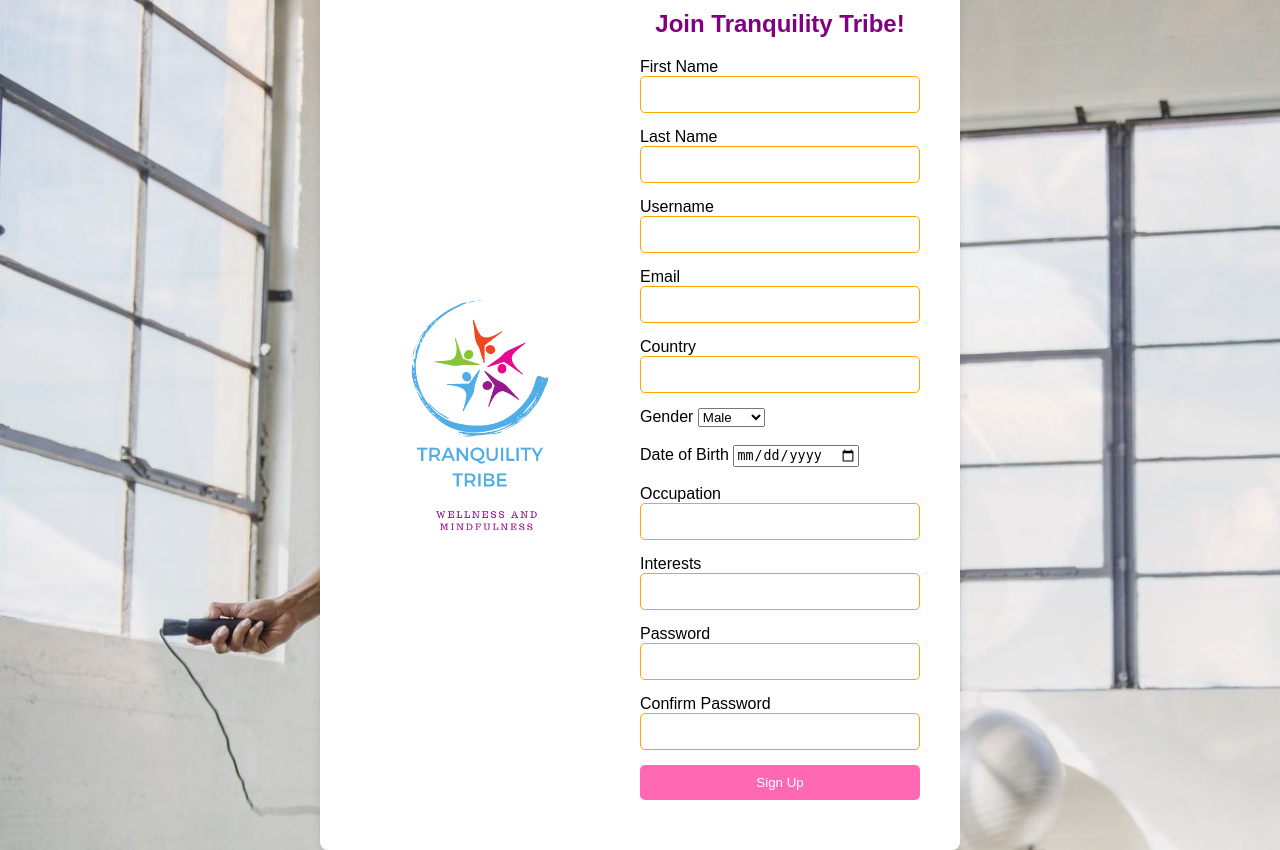
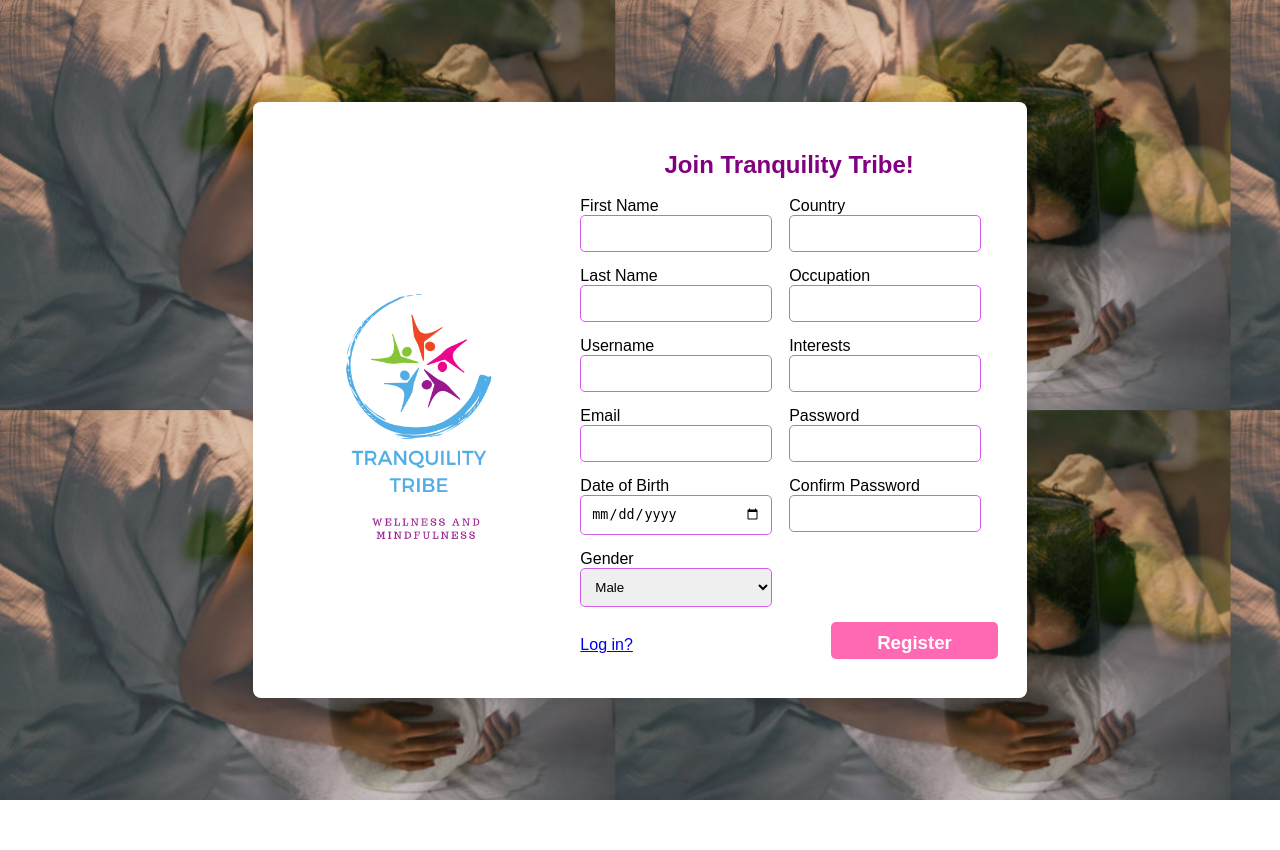
Before and after one commit to PapaYaw-Boampong/Tranquility-Tribe-Team-Project, a PHP site: page /view/registerView.php in a window 1280 px wide. After the commit the page ends 800 px from the top, so only its background shows below. Run offline with PHP 8.4, Linux system fonts and the light colour scheme.

Commit message:
updated all my files

```diff
--- a/css/registerCSS.css
+++ b/css/registerCSS.css
@@ -7,7 +7,7 @@
     align-items: center;
     height: 100vh;
     background-color: #f0f0f0;
-    animation: changeBackground 10s infinite; /* Apply the animation */
+    animation: changeBackground 18s infinite; /* Apply the animation */
 }
 
 .container {
@@ -19,8 +19,8 @@
     box-shadow: 0 0 10px rgba(0, 0, 0, 0.1);
     overflow: hidden;
     width: 80%;
-    max-width: 600px;
-    padding: 20px; /* Add padding to create space around the items */
+    max-width: 740px;
+    padding: 17px; /* Add padding to create space around the items */
 }
 
 .image {
@@ -34,51 +34,81 @@
 }
 
 .form {
-    flex: 1;
-    padding: 20px;
+    flex: 1.4;
+    padding: 12px;
     position: relative;
 }
 
+.form-content{
+    display: flex;
+    justify-content: space-between;
+}
+
+
 .form h2 {
-    margin-bottom: 20px;
+    margin-bottom: 18px;
     text-align: center;
     color: #800080; /* Purple header text */
 }
 
 .form input[type="email"],
 .form input[type="text"],
-.form input[type="password"] {
-    width: 100%;
+.form input[type="password"],
+.form input[type="date"],
+.form select[name="gender"] {
+    width: 92%;
     padding: 10px;
     margin-bottom: 15px;
-    border: 1px solid #ffa500; /* Orange border */
+    border: 1px solid #d65deb; /* Purple border */
     border-radius: 5px;
     box-sizing: border-box;
 }
 
-.form input[type="submit"] {
-    width: 100%;
+.form button[type="submit"] {
+    width: 40%;
     padding: 10px;
     border: none;
     border-radius: 5px;
     background-color: #ff69b4; /* Pink button background */
     color: #fff;
+    font-weight: bold;
+    font-size: 14pt;
     cursor: pointer;
     margin-bottom: 10px;
+
+    height: 37px;
+
 }
 
-.form input[type="submit"]:hover {
-    background-color: #0000ff; /* Blue button background on hover */
+.form .reg-other{
+    display: flex;
+    justify-content: space-between;
+    flex-direction: column;
+
 }
 
-.form .forgot-password {
-    text-align: center;
-    margin-top: 10px;
+.to-login{
+    display: flex;
+    align-items: center;
 }
 
-.form .forgot-password a {
-    color: #0000ff; /* Blue link color */
-    text-decoration: none;
+
+.form button[type="submit"]:hover {
+    background-color: #363678; /* Blue button background on hover */
+}
+
+
+.register-actions{
+    display: flex;
+    justify-content:
+    space-between;
+}
+.first-col{
+    flex: 1;
+}
+
+.second-col{
+    flex: 1;
 }
 
 @keyframes changeBackground {
--- a/view/loginView.php
+++ b/view/loginView.php
@@ -1,3 +1,6 @@
+<!-- Login Page:
+For returning users, provide a login form where they can enter their registered email address/username and
+password to access their account.-->
 <!DOCTYPE html>
 <html lang="en">
 <head>
@@ -25,6 +28,9 @@
       <input type="password" id="password" name="password" required>
       <input type="submit" value="SIGN IN">
     </form>
+    <div class="register">
+      <a href="../view/registerView.php">Join us</a>
+    </div>
   </div>
 </div>
 
--- a/view/registerView.php
+++ b/view/registerView.php
@@ -1,3 +1,6 @@
+<!-- Register Page:
+Allow users to sign up for an account by providing their username, full name, country, gender, date of birth,
+occupation, interests, email address and creating a password.-->
 <!DOCTYPE html>
 <html lang="en">
 
@@ -5,7 +8,7 @@
     <meta charset="UTF-8">
     <meta name="viewport" content="width=device-width, initial-scale=1.0">
     <link rel="stylesheet" href="../css/registerCSS.css">
-    <title>Account  Registration</title>
+    <title>Account Registration</title>
 </head>
 
 <body>
@@ -16,7 +19,11 @@
         </div>
         <div class="form">
             <h2>Join Tranquility Tribe!</h2>
-            <form action="#" method="post" id="registerForm">
+            <form action="../actions/register_user_action.php" method="post" id="registerForm">
+
+                <div class="form-content">
+
+                    <div class="first-col">
                         <label for="fname">First Name</label>
                         <input type="text" id="fname" name="fname" required>
 
@@ -28,22 +35,25 @@
 
                         <label for="email">Email</label>
                         <input type="email" id="email" name="email" required>
-
-                <label for="country">Country</label>
-                <input type="text" id="country" name="country" required>
-
+                        <div class="reg-other">
+                        <label for="dob">Date of Birth</label>
+                        <input type="date" id="dob" name="dob" required>
+                        </div>
+                        <div class="reg-other">
                             <label for="gender">Gender</label>
                             <select id="gender" name="gender" required>
                                 <option value="male">Male</option>
                                 <option value="female">Female</option>
                                 <option value="other">Other</option>
                             </select>
-                <br>
-                <br>
-                <label for="dob">Date of Birth</label>
-                <input type="date" id="dob" name="dob" required>
-                <br>
-                <br>
+                        </div>
+
+                    </div>
+
+                    <div class="second-col">
+                        <label for="country">Country</label>
+                        <input type="text" id="country" name="country" required>
+
                         <label for="occupation">Occupation</label>
                         <input type="text" id="occupation" name="occupation" required>
 
@@ -56,7 +66,19 @@
                         <label for="confirmPassword">Confirm Password</label>
                         <input type="password" id="confirmPassword" name="confirmPassword" required>
 
-                <input type="submit" value="Sign Up">
+
+                    </div>
+                </div>
+
+                <div class="register-actions">
+                    <div class="to-login">
+                        <a href="loginView.php" id="to-login-link">Log in?</a>
+                    </div>
+
+                    <button type="submit" > Register </button>
+                </div>
+
+
             </form>
         </div>
     </div>
@@ -77,8 +99,6 @@
             var occupation = document.getElementById("occupation").value;
             var interests = document.getElementById("interests").value;
 
-            // Perform any additional validation if necessary
-
             // If everything is valid, you can proceed with form submission
             this.submit();
         });
```
Also changed, not shown: css/loginCSS.css (+7 -13 lines). Lines whose indentation alone changed are shown as unchanged.
